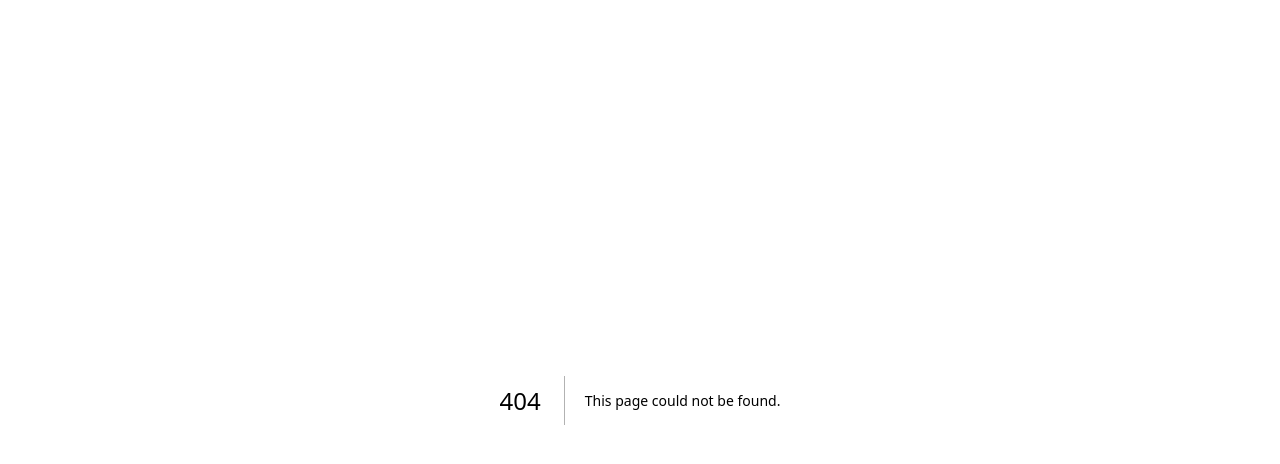
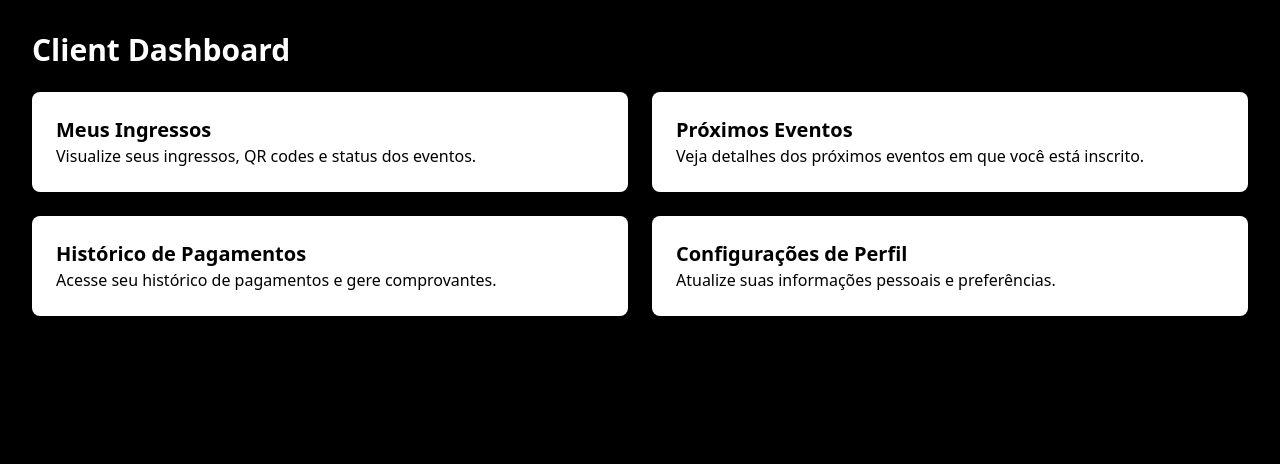
Before and after one commit to Alex-Teotonio/maaxsolucoes-web, a Next.js app: page /dashboard in a window 1280 px wide. Before the commit this address had no page. Shown: the top 464 px of the page. Built offline with nearby package versions, Linux system fonts and the light colour scheme; no server answers; the database is empty; sample sign-in values are in the browser's storage.

Commit message:
Criar página Dashbaord

```diff
--- /dev/null
+++ b/src/app/dashboard/page.tsx
@@ -0,0 +1,41 @@
+"use client";
+
+import { useEffect, useState } from "react";
+import { onAuthStateChanged } from "firebase/auth";
+import { auth } from "../../firebase-config";
+import { useRouter } from "next/navigation";
+import AdminDashboard from "@/components/AdminDashboard";
+import ClientDashboard from "@/components/ClientDashboard";
+import { getUserRole } from "@/utils/userRole"; // Função que busca o papel do usuário no DB
+
+const Dashboard = () => {
+  const router = useRouter();
+  const [loading, setLoading] = useState(true);
+  const [role, setRole] = useState<string | null>(null);
+
+  useEffect(() => {
+    const unsubscribe = onAuthStateChanged(auth, async (user) => {
+      if (!user) {
+        router.push("/login");
+      } else {
+        const userRole = await getUserRole(user.uid);
+        setRole(userRole);
+        setLoading(false);
+      }
+    });
+
+    return () => unsubscribe();
+  }, [router]);
+
+  if (loading) {
+    return <div>Carregando...</div>;
+  }
+
+  return (
+    <div className="min-h-screen">
+      {role === "admin" ? <AdminDashboard /> : <ClientDashboard />}
+    </div>
+  );
+};
+
+export default Dashboard;
--- a/src/app/signup/page.tsx
+++ b/src/app/signup/page.tsx
@@ -111,7 +111,7 @@ const Signup = () => {
               />
             </div>
             <div className="flex items-center justify-between">
-              <Button type="submit" className="w-full">
+              <Button type="submit" variant="secondary">
                 Cadastrar
               </Button>
               <Link href="/login" className="text-blue-500 hover:underline">
--- /dev/null
+++ b/src/components/AdminDashboard.tsx
@@ -0,0 +1,32 @@
+import React from "react";
+
+const AdminDashboard = () => {
+  return (
+    <div className="p-8 bg-black h-screen">
+      <h1 className="text-3xl font-bold mb-6 text-white">Admin Dashboard</h1>
+      <div className="grid grid-cols-1 md:grid-cols-2 gap-6">
+        <div className="bg-white shadow-md p-6 rounded-lg">
+          <h2 className="text-xl font-semibold">Resumo dos Eventos</h2>
+          <p>Visualize todos os eventos, ingressos vendidos, e receitas.</p>
+        </div>
+
+        <div className="bg-white shadow-md p-6 rounded-lg">
+          <h2 className="text-xl font-semibold">Gestão de Usuários</h2>
+          <p>Gerencie todos os usuários cadastrados, edite e promova.</p>
+        </div>
+
+        <div className="bg-white shadow-md p-6 rounded-lg">
+          <h2 className="text-xl font-semibold">Relatórios Financeiros</h2>
+          <p>Veja relatórios de faturamento e exporte-os.</p>
+        </div>
+
+        <div className="bg-white shadow-md p-6 rounded-lg">
+          <h2 className="text-xl font-semibold">Notificações</h2>
+          <p>Receba alertas de problemas e atualizações.</p>
+        </div>
+      </div>
+    </div>
+  );
+};
+
+export default AdminDashboard;
--- /dev/null
+++ b/src/components/ClientDashboard.tsx
@@ -0,0 +1,32 @@
+import React from "react";
+
+const ClientDashboard = () => {
+  return (
+    <div className="p-8 bg-black h-screen">
+      <h1 className="text-3xl font-bold mb-6 text-white">Client Dashboard</h1>
+      <div className="grid grid-cols-1 md:grid-cols-2 gap-6">
+        <div className="bg-white shadow-md p-6 rounded-lg">
+          <h2 className="text-xl font-semibold">Meus Ingressos</h2>
+          <p>Visualize seus ingressos, QR codes e status dos eventos.</p>
+        </div>
+
+        <div className="bg-white shadow-md p-6 rounded-lg">
+          <h2 className="text-xl font-semibold">Próximos Eventos</h2>
+          <p>Veja detalhes dos próximos eventos em que você está inscrito.</p>
+        </div>
+
+        <div className="bg-white shadow-md p-6 rounded-lg">
+          <h2 className="text-xl font-semibold">Histórico de Pagamentos</h2>
+          <p>Acesse seu histórico de pagamentos e gere comprovantes.</p>
+        </div>
+
+        <div className="bg-white shadow-md p-6 rounded-lg">
+          <h2 className="text-xl font-semibold">Configurações de Perfil</h2>
+          <p>Atualize suas informações pessoais e preferências.</p>
+        </div>
+      </div>
+    </div>
+  );
+};
+
+export default ClientDashboard;
--- /dev/null
+++ b/src/utils/userRole.ts
@@ -0,0 +1,17 @@
+import { getDoc, doc } from "firebase/firestore";
+import { firestore } from "../firebase-config";
+
+export const getUserRole = async (uid: string) => {
+  try {
+    const userDoc = await getDoc(doc(firestore, "users", uid));
+    if (userDoc.exists()) {
+      const data = userDoc.data();
+      return data.role || "client";
+    } else {
+      return "client";
+    }
+  } catch (error) {
+    console.error("Erro ao buscar o papel do usuário:", error);
+    return "client";
+  }
+};
```
